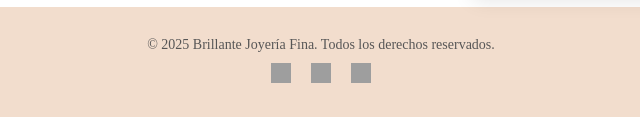
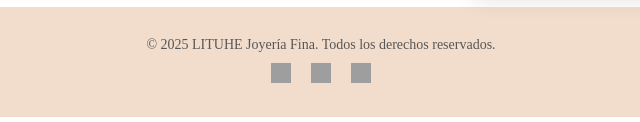
Before and after one commit to Hellen0105/LITUHE, a plain HTML site: page Index.html in a window 1280 px wide. Shown: the part 1934-2056 px from the top of the page, 319-959 px from the left. Drawn offline with Linux system fonts and the light colour scheme; grey boxes are pictures that could not be loaded.

```diff
--- a/Index.html
+++ b/Index.html
@@ -100,7 +100,7 @@
   <footer id="footer">
     <footer class="footer">
   <div class="footer-text">
-    <p>© 2025 Brillante Joyería Fina. Todos los derechos reservados.</p>
+    <p>© 2025 LITUHE Joyería Fina. Todos los derechos reservados.</p>
   </div>
 
   <div class="footer-icons">
```
